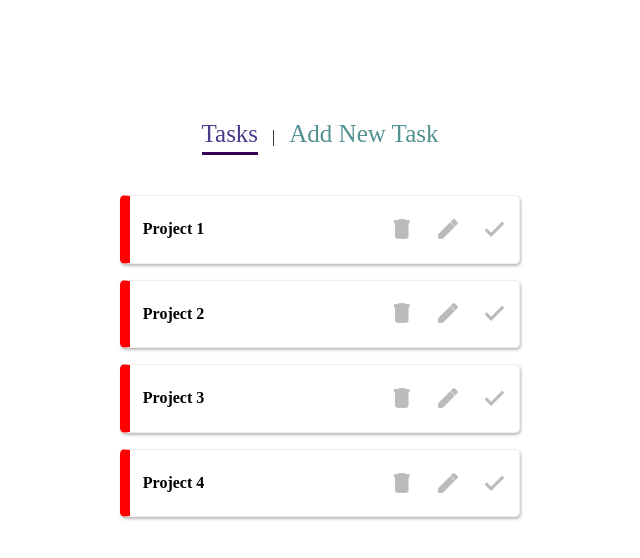
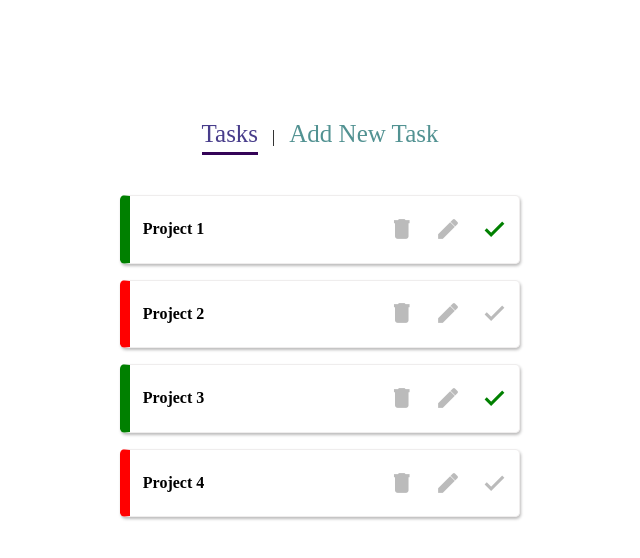
Before and after one commit to EsrafilElahi/vue-tasks-list, a Vue app: page / in a window 1280 px wide. Shown: the top 558 px of the page, without its empty margins (320-960 px from the left). Built offline with nearby package versions, Linux system fonts and the light colour scheme; data requests are answered from the project's data file.

Commit message:
add styles

```diff
--- a/src/components/TaskItem.vue
+++ b/src/components/TaskItem.vue
@@ -1,8 +1,8 @@
 <template>
-  <div class="item">
-    <h4>{{ title }}</h4>
+  <div class="item" :class="{ complete: task.complete }">
+    <h4>{{ task.title }}</h4>
     <div class="actions">
-      <span class="material-icons tick">delete</span>
+      <span class="material-icons">delete</span>
       <span class="material-icons">edit</span>
       <span class="material-icons tick">done</span>
     </div>
@@ -11,7 +11,7 @@
 
 <script>
 export default {
-  props: ['title']
+  props: ['task']
 }
 </script>
 
@@ -53,11 +53,11 @@ export default {
   color: #777;
 }
 
-.project.complete {
+.complete {
   border-left: 10px solid green;
 }
 
-.project.complete .tick {
+.complete .tick {
   color: green !important;
 }
 </style>
--- a/src/views/HomeView.vue
+++ b/src/views/HomeView.vue
@@ -1,7 +1,7 @@
 <template>
   <div v-if="tasks.length" class="box-items">
     <div v-for="task in tasks" :key="task.id">
-      <TaskItem :title="task.title" />
+      <TaskItem :task="task" />
     </div>
   </div>
 </template>
```
